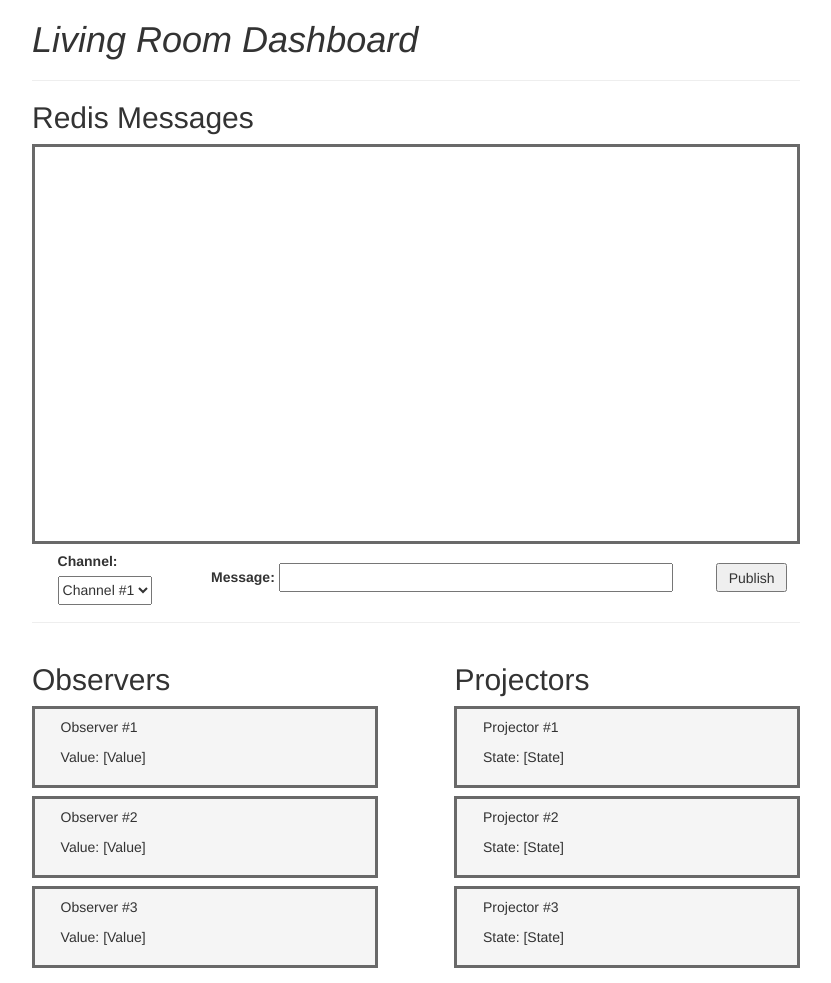
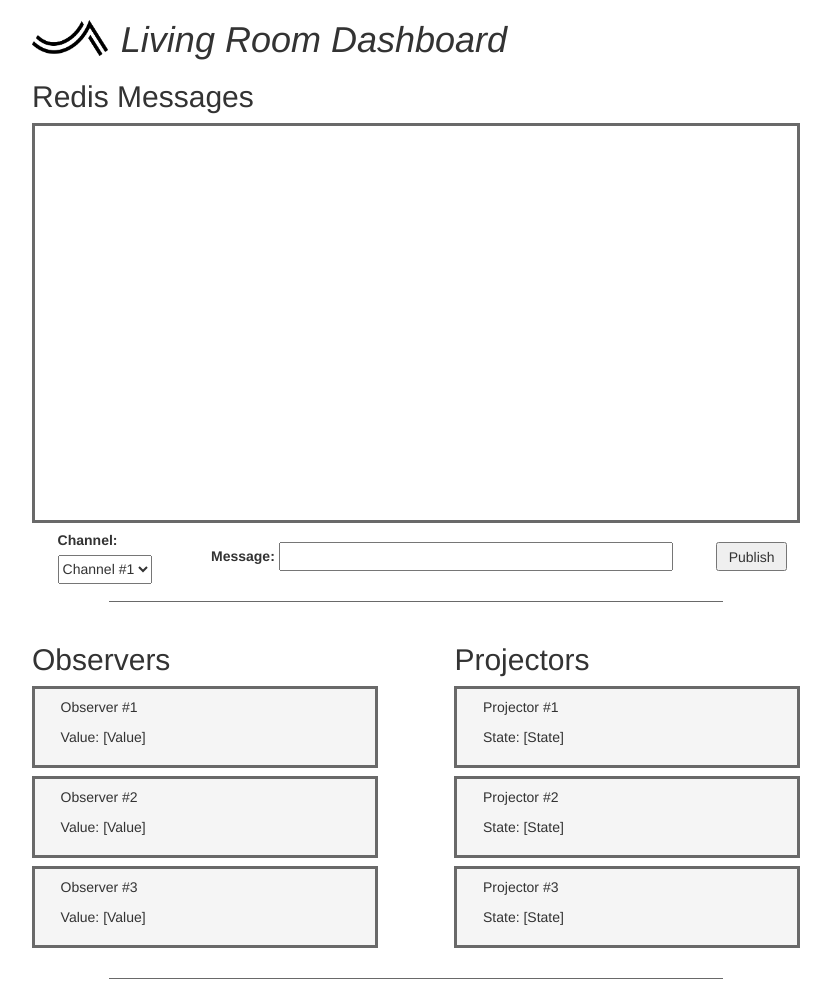
Before and after one commit to arkhe-rit/living-room-mothership, a website built with Parcel: page src/dashboard/index.html in a window 1280 px wide. Shown: the top 983 px of the page, without its empty margins (224-1055 px from the left). Built offline with nearby package versions, Linux system fonts and the light colour scheme.

Commit message:
Added logo to dashboard

```diff
--- a/src/dashboard/index.html
+++ b/src/dashboard/index.html
@@ -9,12 +9,9 @@
 </head>
 <body>
     <span>
-        <!--<img src="Arkhe Logo Wide.png" width="40px">-->
+        <img id="logo" src="arkhe-logo-wide.png" alt="Arkhe Logo">
         <h1>Living Room Dashboard</h1>
     </span>
-
-
-    <hr>
 
     <section id="redis-log">
         <div>
--- a/src/dashboard/style.css
+++ b/src/dashboard/style.css
@@ -1,6 +1,9 @@
 /* UNIVERSAL */
 body {
     margin: 0 auto;
+}
+#logo {
+    float: left;
 }
 h1 {
     font-style: italic;
@@ -56,6 +59,16 @@ h1 {
 @media screen and (min-width: 993px) {
     body {
         width: 60%;
+    }
+    hr {
+        height: 1px;
+        width: 80%;
+        border-top: 1px solid dimgrey;
+        margin-top: 2.5vh;
+    }
+    #logo {
+        height: 36px;
+        margin-right: 1vw;
     }
 
     #message-list {
@@ -168,6 +181,10 @@ h1 {
     p {
         font-size: larger;
     }
+    #logo {
+        height: 24px;
+        margin-right: 2vw;
+    }
 
     #message-list {
         width: 90vw;
```
Also changed, not shown: src/dashboard/arkhe-logo-wide.png (renamed from src/dashboard/Arkhe Logo Wide.png).
